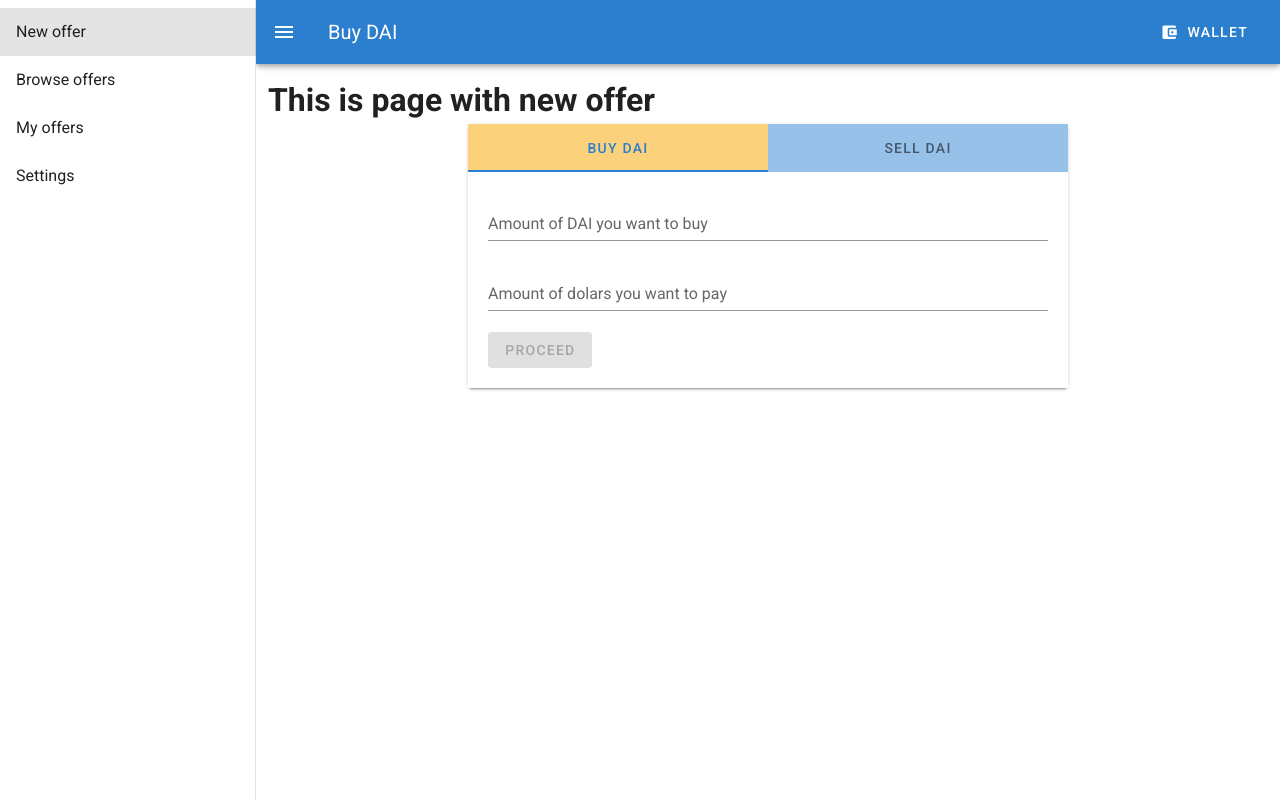
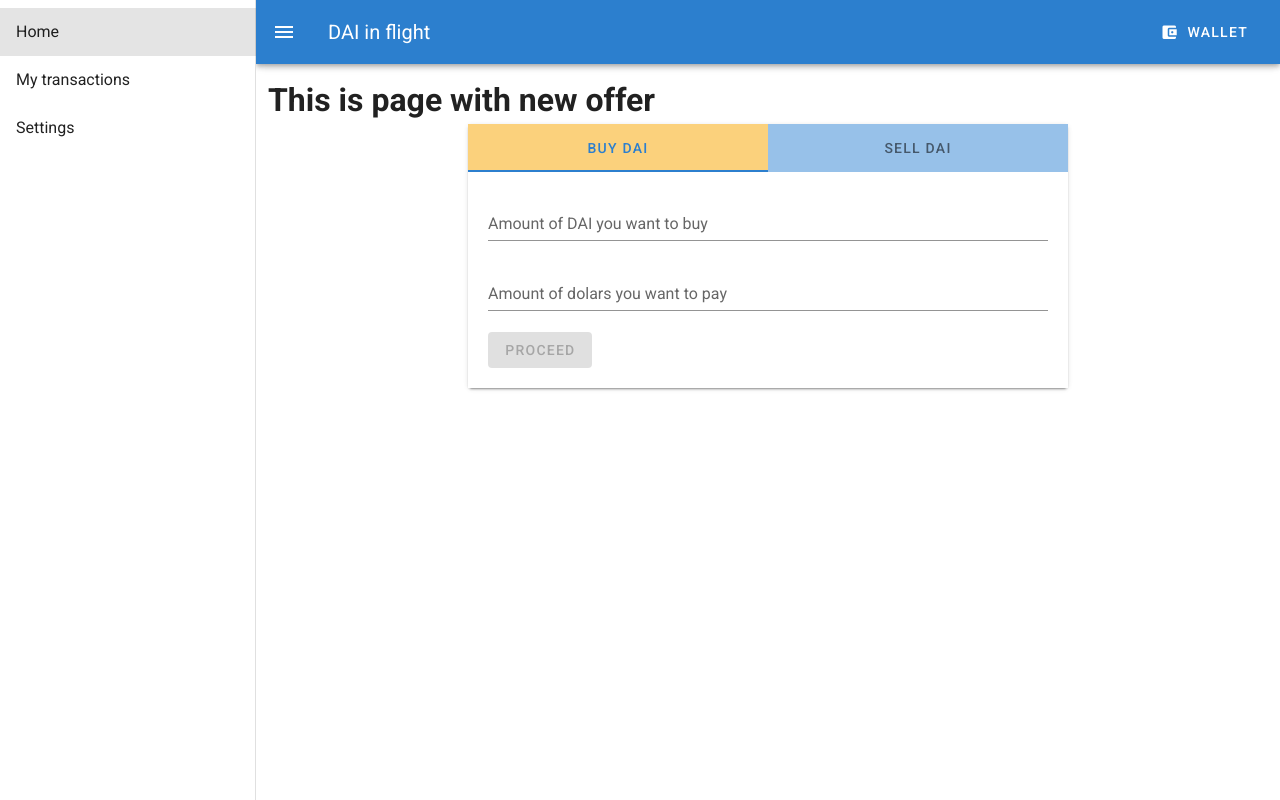
Before and after one commit to Ziomeka/buy-dai, a Vue app: page / in a window 1280 px wide. Built offline with nearby package versions, Linux system fonts and the light colour scheme.

Commit message:
feature: update page navigation

```diff
--- a/src/components/Navigation.vue
+++ b/src/components/Navigation.vue
@@ -7,7 +7,7 @@
     >
       <v-app-bar-nav-icon @click.stop="drawer = !drawer" />
       <v-toolbar-title>
-        Buy DAI
+        DAI in flight
       </v-toolbar-title>
       <v-spacer />
       <toggle-wallet />
@@ -44,9 +44,8 @@ export default {
   data: () => ({
     drawer: null,
     links: [
-      { text: 'New offer', route: '/' },
-      { text: 'Browse offers', route: '/AllOffers' },
-      { text: 'My offers', route: '/MyOffers' },
+      { text: 'Home', route: '/' },
+      { text: 'My transactions', route: '/MyOffers' },
       { text: 'Settings', route: '/Settings' },
     ],
   }),
```
